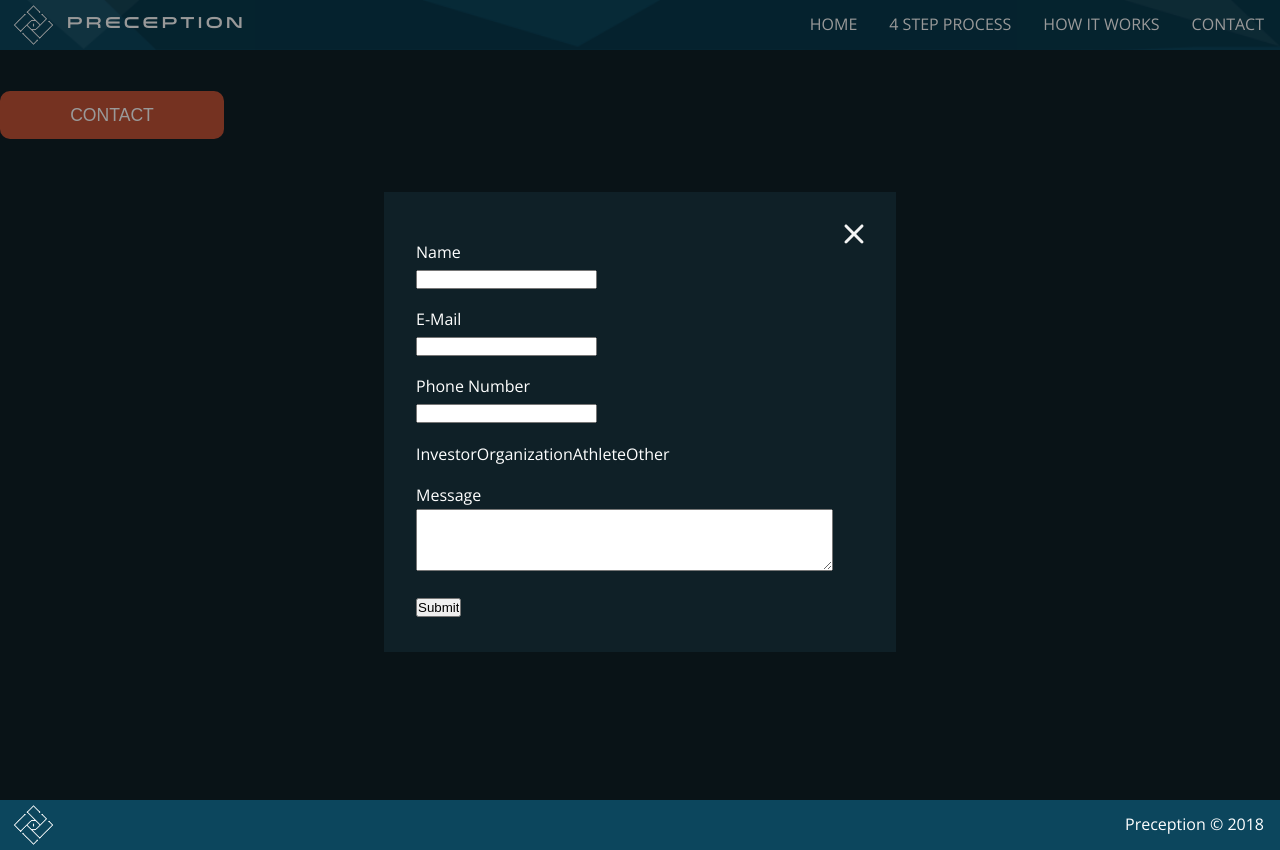
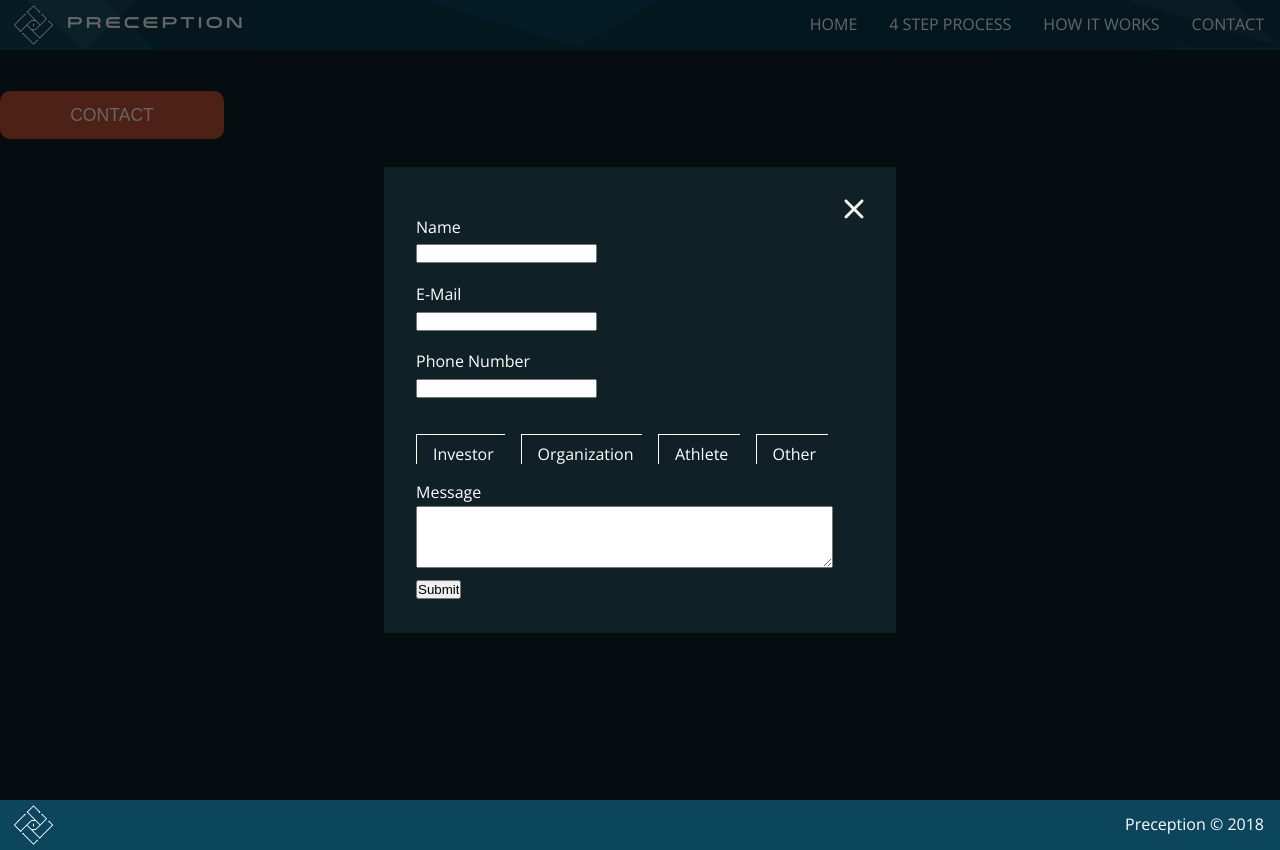
Before and after one commit to karyma-dev/preception, a React app: page /contact in a window 1280 px wide. Built offline with nearby package versions, Linux system fonts and the light colour scheme.

Commit message:
contact button

```diff
--- a/src/components/Contact/index.js
+++ b/src/components/Contact/index.js
@@ -15,12 +15,13 @@ export default class Contact extends Component {
   }
 
   render() {
-    const style = this.state.display ? { display: 'block' } : { display: 'none' }
+    const style = this.state.display ? { display: 'flex' } : { display: 'none' }
     return (
       <Fragment>
         <button className="btn" onClick={this.modalHandler}>
           Contact
         </button>
+
         <div className="modal" style={style}>
           <div class="modal-content">
             <img
@@ -38,17 +39,20 @@ export default class Contact extends Component {
                 <br />
                 <input className="contact-input" type="text" />
               </div>
+
               <div className="contact-group">
                 <label className="contact-label">E-Mail</label>
                 <br />
                 <input className="contact-input" type="email" />
               </div>
+
               <div className="contact-group">
                 <label className="contact-label">Phone Number</label>
                 <br />
                 <input className="contact-input" type="tel" />
               </div>
-              <div className="contact-group">
+
+              <div className="check">
                 <label className="check-container">
                   <input type="checkbox" />
                   <span className="check-title">Investor</span>
@@ -69,6 +73,7 @@ export default class Contact extends Component {
                   <span className="check-title">Other</span>
                 </label>
               </div>
+
               <div className="contact-group">
                 <label className="contact-label">Message</label>
                 <br />
--- a/src/styles/sass/pages/_contact.scss
+++ b/src/styles/sass/pages/_contact.scss
@@ -1,18 +1,18 @@
 .modal {
-  display: block;
+  display: flex;
+  justify-content: center;
+  align-items: center;
   position: fixed;
   z-index: 100;
   left: 0;
   top: 0;
   width: 100%;
   height: 100%;
-  overflow: auto;
-  background-color: rgb(0, 0, 0);
-  background-color: rgba(0, 0, 0, 0.4);
+  overflow: hidden;
+  background-color: rgba(0, 0, 0, 0.6);
 
   &-content {
     background-color: $primary-color;
-    margin: 15% auto;
     width: 40%;
     padding: 2rem;
   }
@@ -20,13 +20,23 @@
 
 .contact {
   &-group {
-    margin: 1rem 0;
+    margin-top: 1rem;
+    overflow: hidden;
   }
 }
 
-.check-container {
+.check {
+  margin-top: 1rem;
+  height: 3rem;
+  display: flex;
+  justify-content: flex-start;
+  align-items: center;
+
+  &-container {
+    height: 3rem;
+    overflow: hidden;
     cursor: pointer;
-  user-select: none;
+    margin-right: 1rem;
 
     & input {
       opacity: 0;
@@ -39,8 +49,9 @@
       background-color: #2196f3;
     }
   }
+}
 
 .check-title {
-  height: 25px;
-  width: 25px;
+  border: solid 1px white;
+  padding: 0.5rem 1rem;
 }
```
Also changed, not shown: src/styles/css/main.css, 1 other file. Lines whose indentation alone changed are shown as unchanged.
